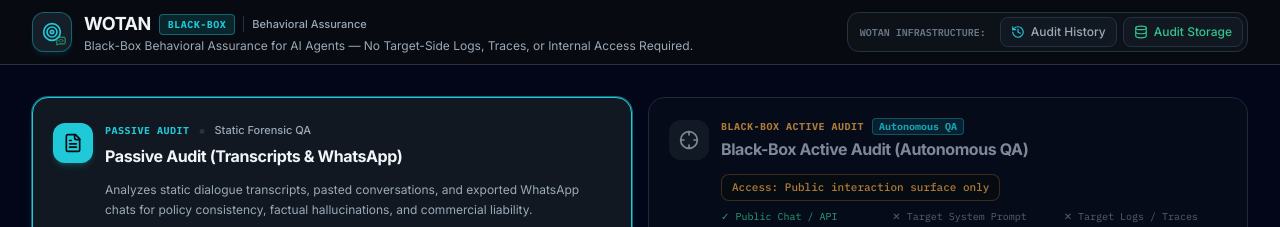
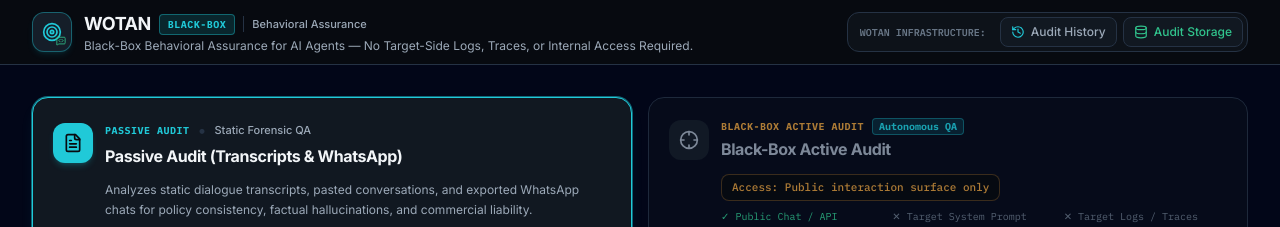
Before and after one commit to wotan-agent-auditor/wotan, a React (Vite) app: page / in a window 1280 px wide. Shown: the top 227 px of the page. Built offline with nearby package versions, Linux system fonts and the light colour scheme; no server answers.

Commit message:
Simplify active audit title

```diff
--- a/src/App.tsx
+++ b/src/App.tsx
@@ -322,7 +322,7 @@
                         auditMode === 'active' ? 'text-[#F2F5F8]' : 'text-[#9CA9B8]'
                       }`}
                     >
-                      Black-Box Active Audit (Autonomous QA)
+                      Black-Box Active Audit
                     </h3>
                   </div>
                 </div>
```
